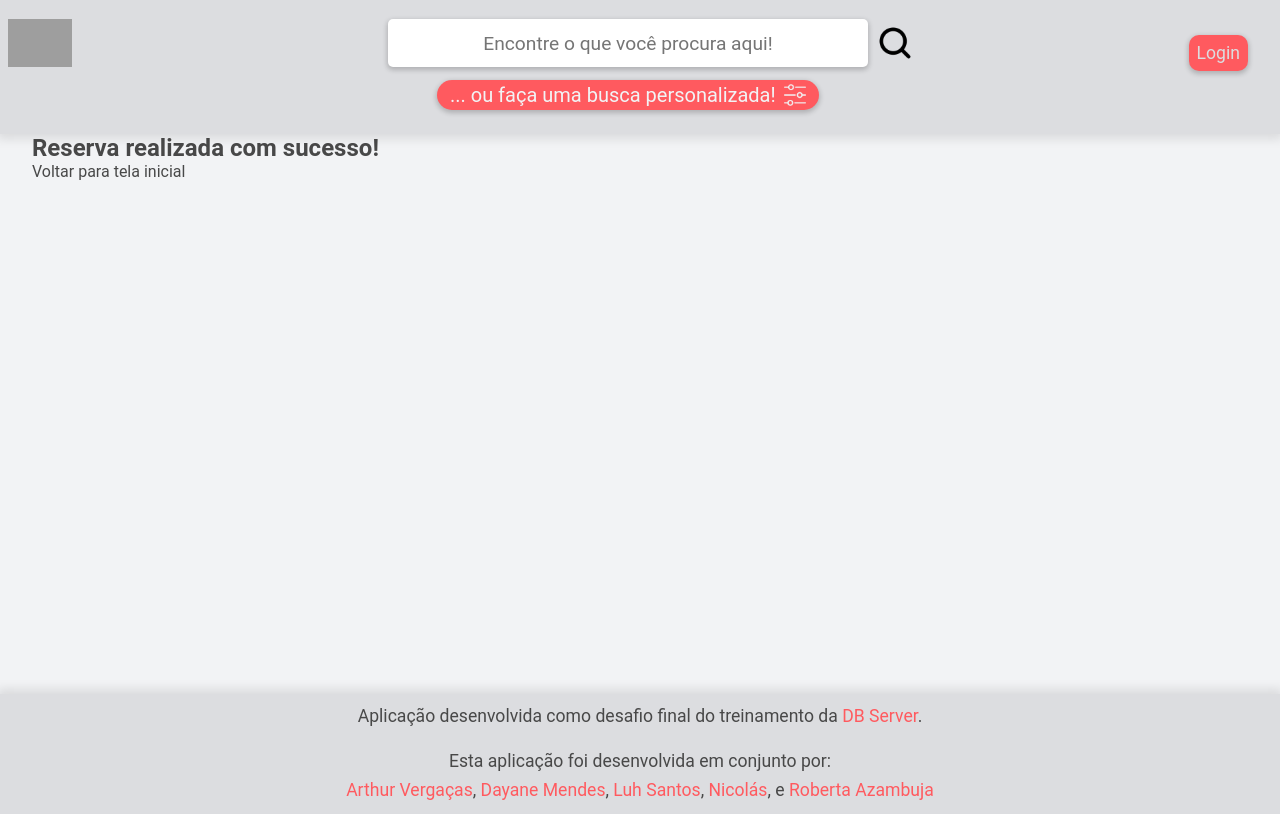
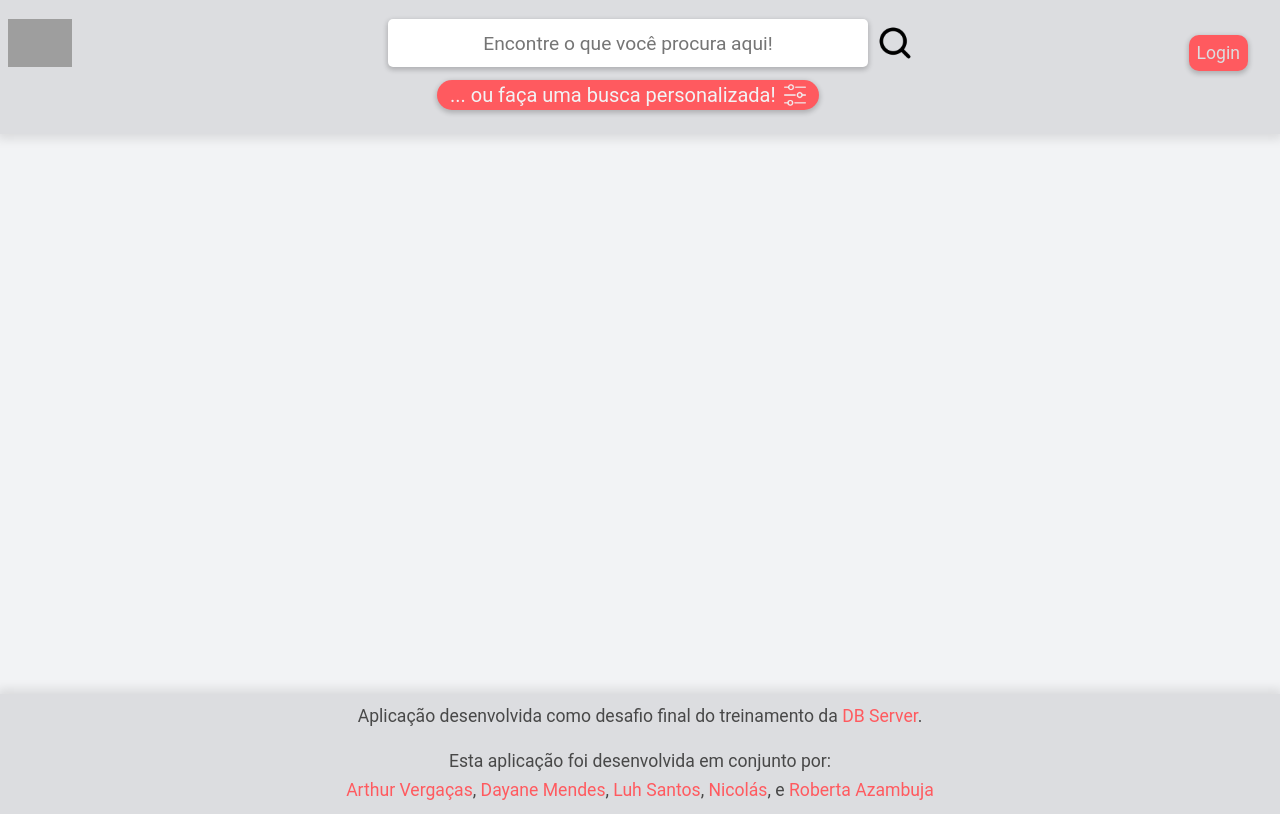
Before and after one commit to DayMendes/airbnb-clone-frontend-, a React (Create React App) app: page /reservado in a window 1280 px wide. Built offline with nearby package versions, Linux system fonts and the light colour scheme; no server answers; grey boxes are pictures that could not be loaded.

Commit message:
Definir cadastro de reserva como concluído

```diff
--- a/src/AppContext.tsx
+++ b/src/AppContext.tsx
@@ -19,6 +19,9 @@ interface AppContextData {
 
   userName: string;
   setUserName: (name: string) => void;
+
+  reservaRealizada: boolean;
+  setReservaRealizada: (booleano: boolean) => void;
 }
 
 interface ObjetoBuscaFiltro {
@@ -43,6 +46,8 @@ export function AppContextProvider(props: { children: ReactNode }) {
 
   const [userLogado, setUserLogado] = useState(false);
   const [userName, setUserName] = useState("");
+
+  const [reservaRealizada, setReservaRealizada] = useState(false);
 
   // verificar se o usuário já esta logado
   useEffect(() => {
@@ -72,6 +77,8 @@ export function AppContextProvider(props: { children: ReactNode }) {
     setUserLogado,
     userName,
     setUserName,
+    reservaRealizada,
+    setReservaRealizada
   };
   return <AppContext.Provider value={data}>{props.children}</AppContext.Provider>;
 }
--- a/src/pages/ReservaRealizada.tsx
+++ b/src/pages/ReservaRealizada.tsx
@@ -1,10 +1,21 @@
 import { Link } from "react-router-dom"
+import { useContext } from "react";
+import { AppContext } from "../AppContext";
+
 
 export default function ReservaRealizada() {
+
+    const { reservaRealizada, setReservaRealizada } = useContext(AppContext);
     return (
         <>
-            <h1>Reserva realizada com sucesso!</h1>
-            <p ><Link to="/">Voltar para tela inicial</Link></p>
+            { reservaRealizada ? (
+                <>
+                <h1>Reserva realizada com sucesso!</h1>
+                <p ><Link to="/">Voltar para tela inicial</Link></p>
+                </>
+            ) : <> </>
+
+        }
         </>
     )
 }
```
